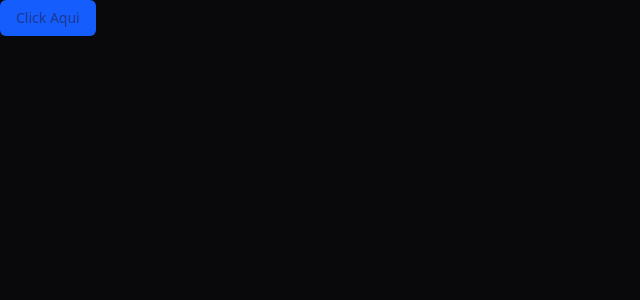
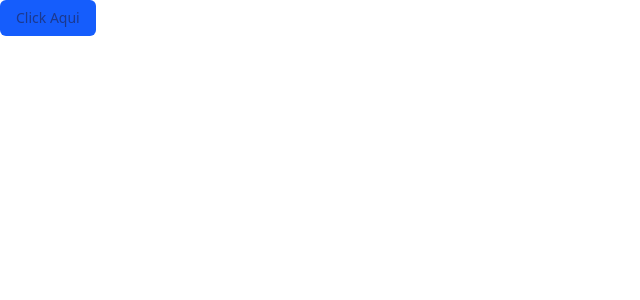
Before and after one commit to aninhajs/agendamentos-clinicas, a Next.js app: page / in a window 1280 px wide. Shown: the top 300 px of the page, without its empty margins (0-640 px from the left). Built offline with nearby package versions, Linux system fonts and the light colour scheme.

Commit message:
feat: retirei o tema darck

```diff
--- a/src/app/layout.tsx
+++ b/src/app/layout.tsx
@@ -25,9 +25,7 @@ export default function RootLayout({
 }>) {
   return (
     <html lang="en">
-      <body
-        className={`${geistSans.variable} ${geistMono.variable} dark antialiased`}
-      >
+      <body className={`${geistSans.variable} ${geistMono.variable} `}>
         {children}
       </body>
     </html>
```
